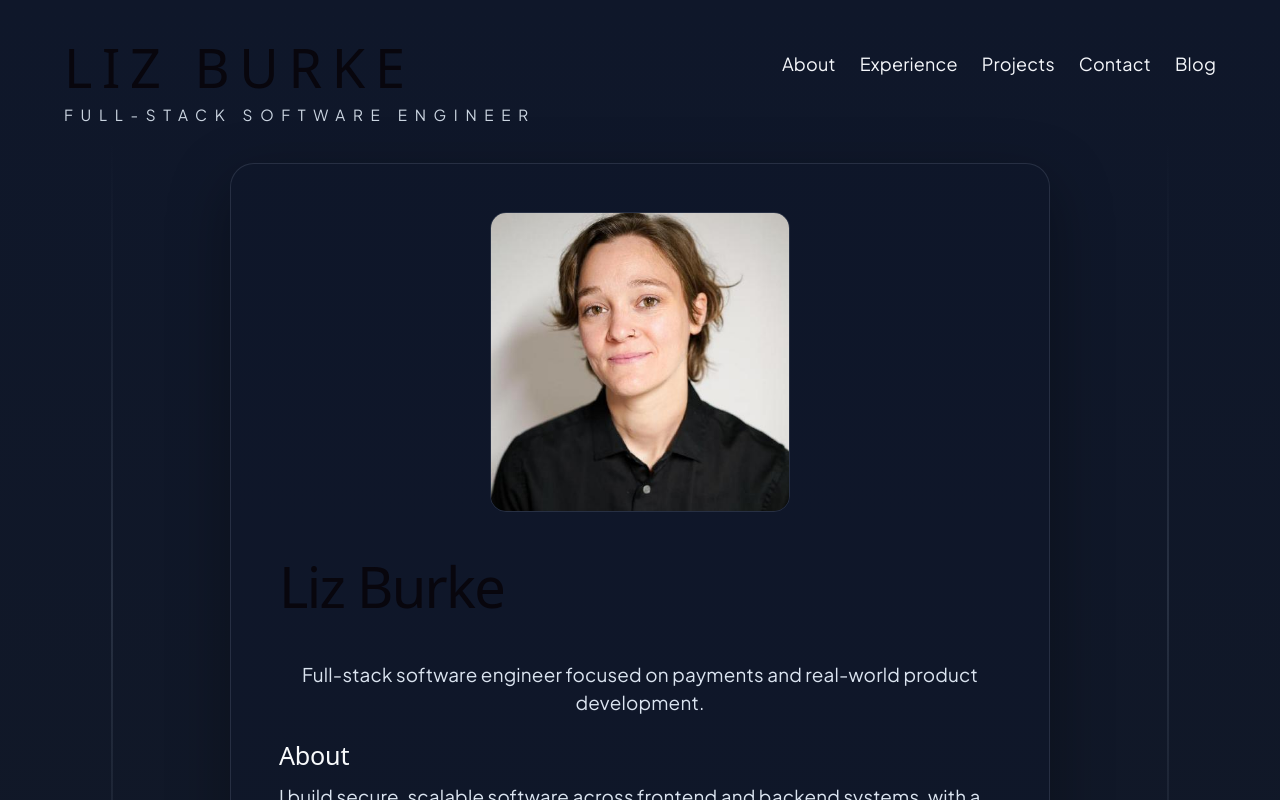
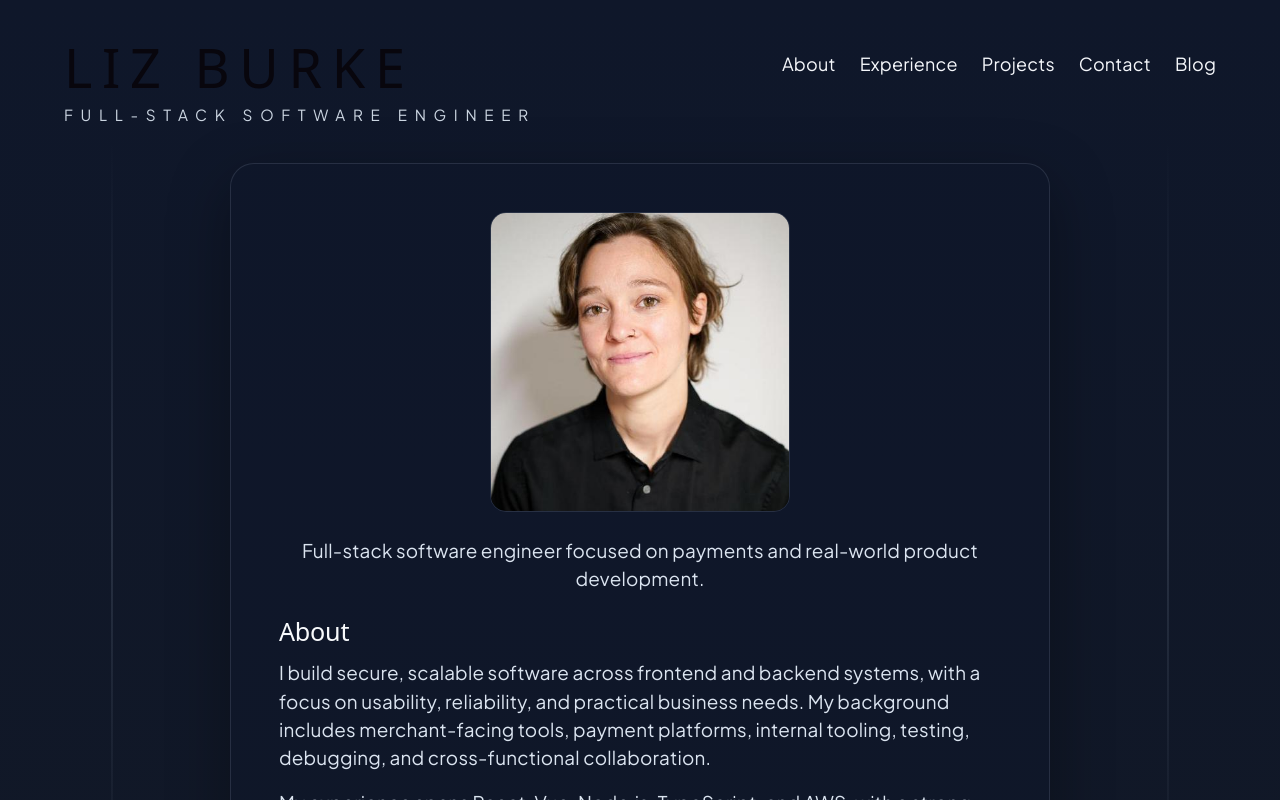
Before and after one commit to lizburkecodes/liz-burke-portfolio, a React (Vite) app: page / in a window 1280 px wide. Shown: the top 800 px of the page. Built offline with nearby package versions, Linux system fonts and the light colour scheme; the HTML template or start-up script is replaced by a standard one.

Commit message:
remove duplicate header

```diff
--- a/src/pages/About.jsx
+++ b/src/pages/About.jsx
@@ -2,7 +2,6 @@ function About() {
   return (
    <div className="content-page">
     <img src="/headshot.jpg" alt="Liz Burke" className="headshot" />
-    <h1>Liz Burke</h1>
         <p className="tagline">
         Full-stack software engineer focused on payments and real-world product development.
         </p>
```
